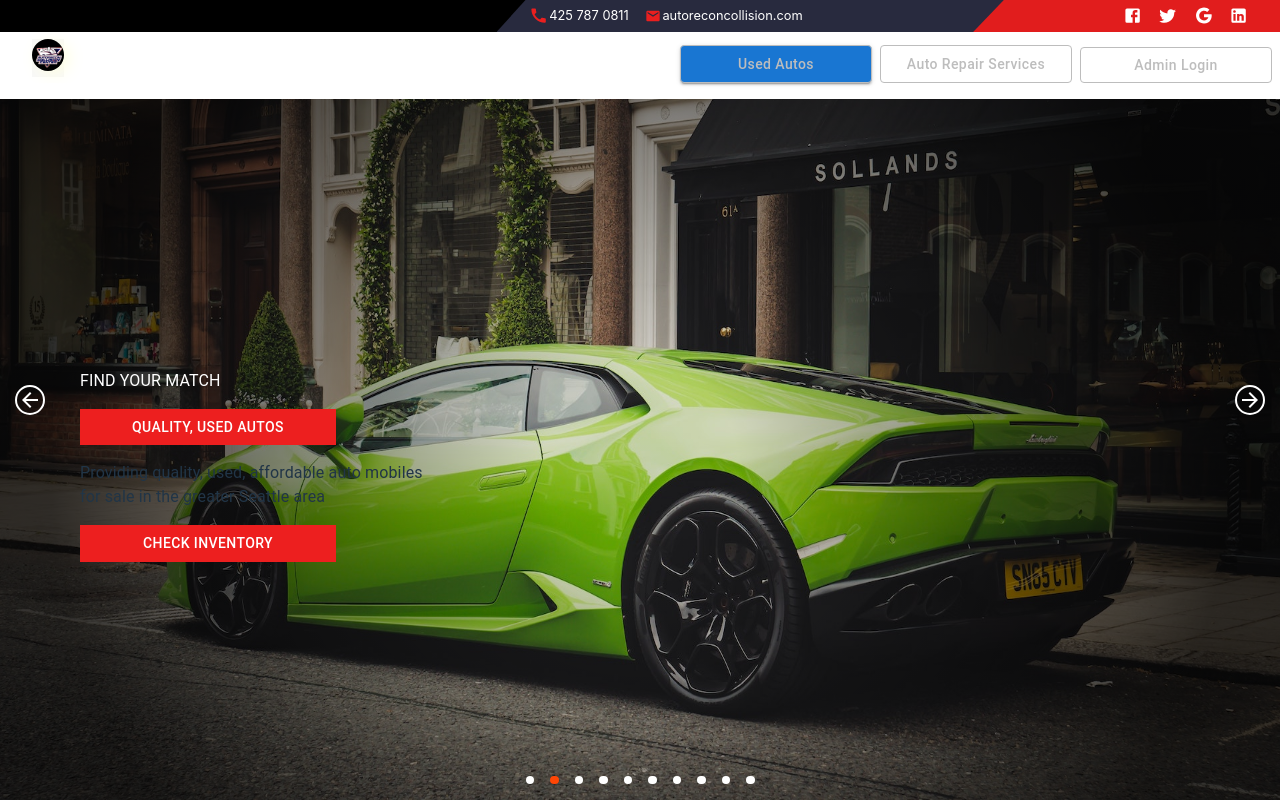
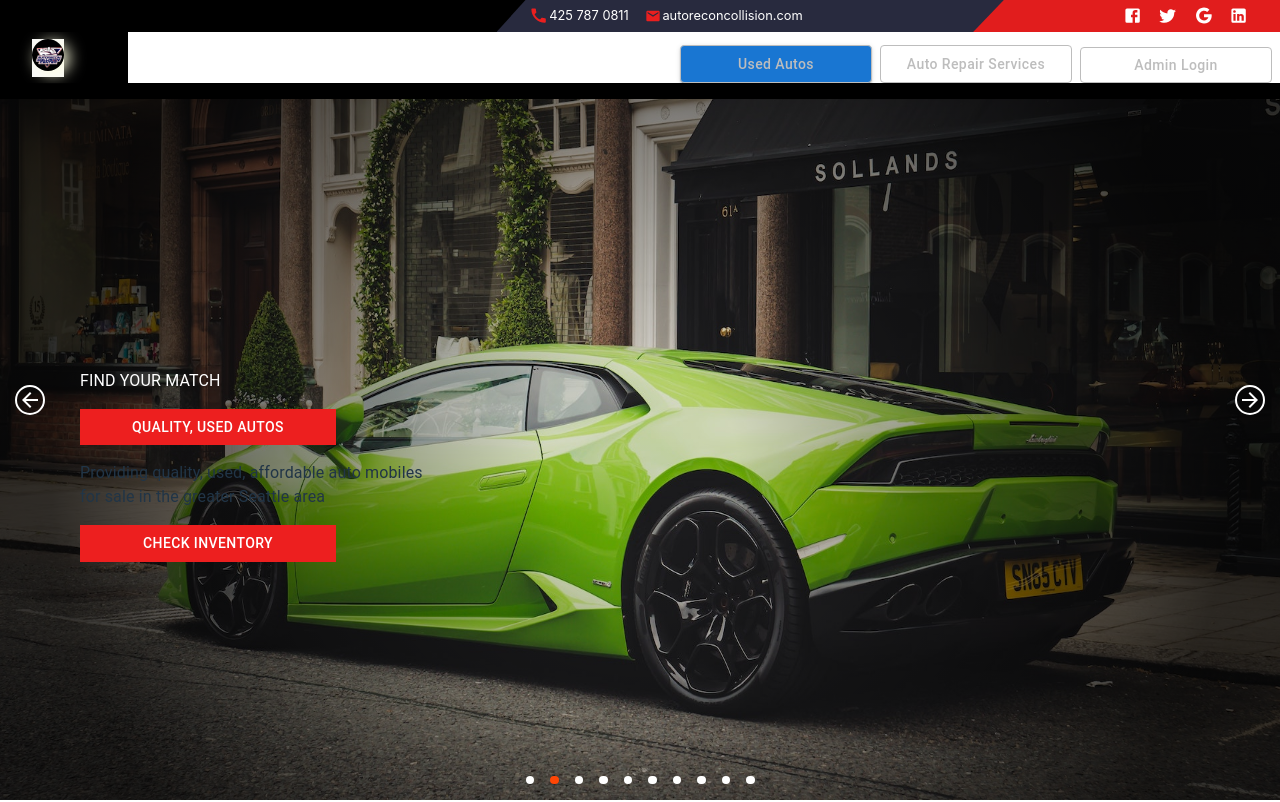
Before and after one commit to pflaquer/car-dealership, a React (Vite) app: page / in a window 1280 px wide. Shown: the top 802 px of the page. Built offline with nearby package versions, Linux system fonts and the light colour scheme.

Commit message:
Update MainMenu.tsx

```diff
--- a/src/components/MainMenu/MainMenu.tsx
+++ b/src/components/MainMenu/MainMenu.tsx
@@ -181,7 +181,7 @@ function MainMenu() {
           <Box sx={{
         display: "flex",
         pb: 2,
-        bgcolor: "#fff"
+        bgcolor: "#000000"
       }}>
             <Box
               sx={{
@@ -196,7 +196,7 @@ function MainMenu() {
                 flexGrow:{md: 3.4, lg: 2},
                 justifyContent: "flex-start",
                 overflow: "visible",
-                bgcolor: "#fff",
+                bgcolor: "#000000",
               }}
             >
 
```
